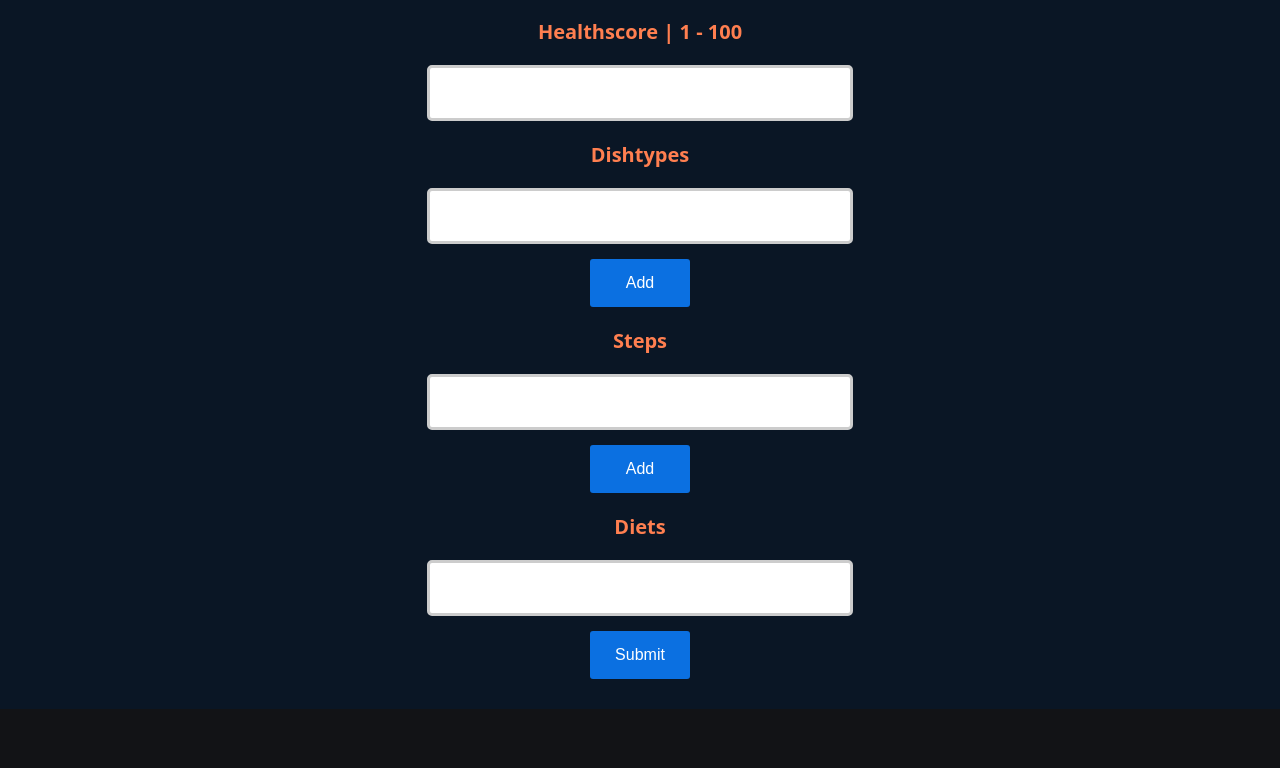
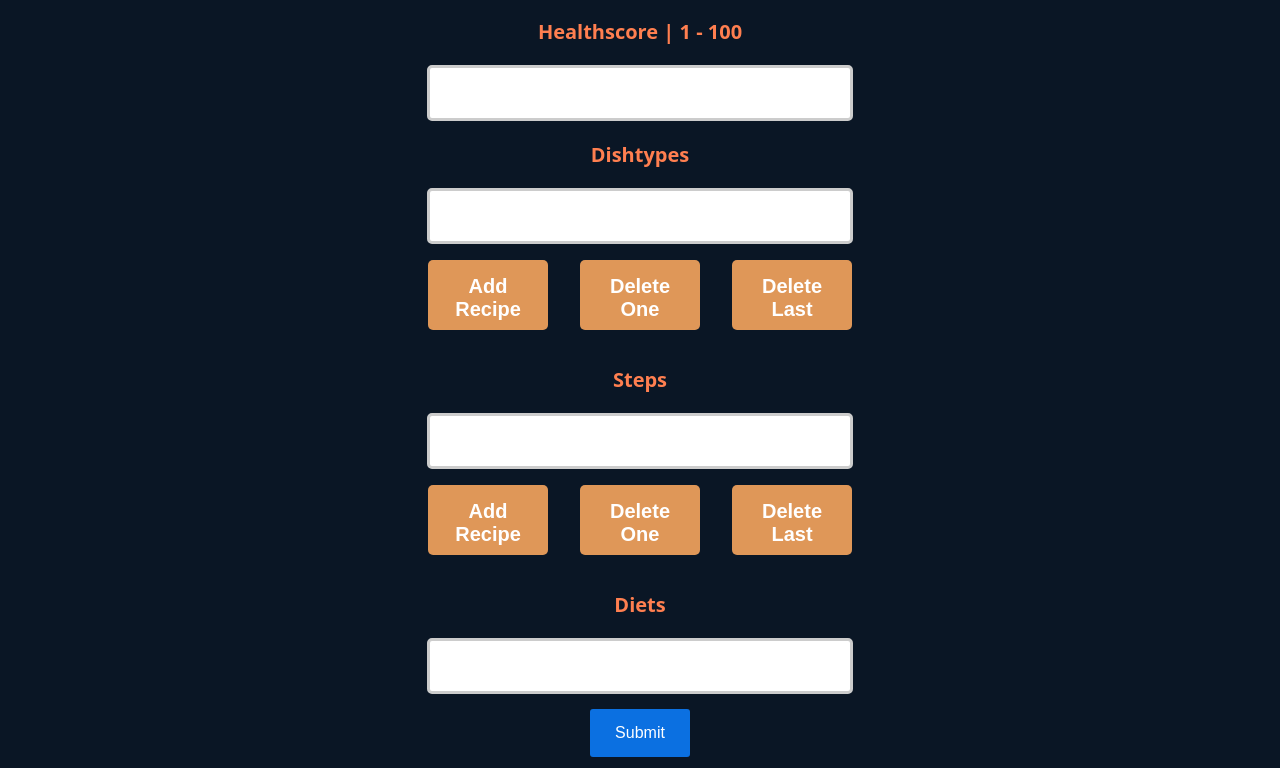
Before and after one commit to felduque/food-page, a React (Create React App) app in the folder client/: page /form in a window 1280 px wide. Shown: the part 597-1365 px from the top of the page. Before the commit the page ends 1306 px from the top, so only its background shows below. Built offline with nearby package versions, Linux system fonts and the light colour scheme.

Commit message:
Update Project

```diff
--- a/client/src/components/About/About.jsx
+++ b/client/src/components/About/About.jsx
@@ -1,11 +1,14 @@
-import React from 'react'
-
 import style from "./About.module.css";
 import image from './profile.jpeg'
 import { Navbar } from '../Navbar/Navbar.jsx'
-
+import { Loading } from '../Loading/Loading';
+import { useState } from 'react';
 export  const  About = () => {
-  // const [loading, setLoading] = React.useState(false)
+  const [loading, setLoading] = useState(true);
+  setTimeout(() => {
+    setLoading(false);
+  }, 3000);
+  if(loading) return (<Loading />)
     return (
       <>
       <Navbar />
--- a/client/src/components/Card/Card.jsx
+++ b/client/src/components/Card/Card.jsx
@@ -3,8 +3,8 @@ import { useEffect, useState } from "react";
 import { Link } from "react-router-dom";
 import "./card.css";
 import { useSelector } from "react-redux";
+export const Card = ({ pagination }) => {
 
-export const Card = ({ pagination }) => {
   const [recipes, setRecipes] = useState([]);
   const selector = useSelector((state) => state.search);
   const selectorRecipe = useSelector((state) => state.recipe);
@@ -12,10 +12,6 @@ export const Card = ({ pagination }) => {
   useEffect(() => {
     setRecipes(selectorRecipe);
   }, [selectorRecipe]);
-
-
-  console.log(recipes, "Estoy en el card")
-
   if (selector.length === 0) {
     return (
       <>
--- a/client/src/components/CardDetail/CardDetail.jsx
+++ b/client/src/components/CardDetail/CardDetail.jsx
@@ -6,8 +6,13 @@ import style from "./CardDetail.module.css";
 import { Star } from "../Icons/Star.js";
 import { Link } from "react-router-dom";
 import { HomeIcon } from "../Icons/Home.js";
+import { Loading } from "../Loading/Loading.jsx";
 
 export const CardDetail = (props) => {
+  const [loading, setLoading] = useState(true);
+  setTimeout(() => {
+    setLoading(false);
+  }, 3000);
   const { id } = useParams();
   const [recipes, setRecipes] = useState({});
   useEffect(() => {
@@ -15,6 +20,7 @@ export const CardDetail = (props) => {
       setRecipes(recipe);
     });
   }, [id]);
+  if(loading) return (<Loading />)
   return (
     <>
       <div className={style.cardDetail_container}>
--- a/client/src/components/Formulario/Formulario.jsx
+++ b/client/src/components/Formulario/Formulario.jsx
@@ -5,8 +5,9 @@ import { validate } from "./validate";
 import { createRecipe } from "../../Api/Api";
 import { Navbar } from "../Navbar/Navbar";
 import { useNavigate } from "react-router-dom";
-
+import { Loading } from "../Loading/Loading";
 export const Formulario = () => {
+  const [loading, setLoading] = useState(false);
   const [errors, setErrors] = useState({});
   const [steps, setSteps] = useState("");
   const [dishtypes, setDishtypes] = useState("");
@@ -62,8 +63,8 @@ export const Formulario = () => {
       }
       setErrors({});
 
-      let healt = parseInt(dataRecipe.healthscore)
-      let diet  = parseInt(dataRecipe.typedietId)
+      let healt = parseInt(dataRecipe.healthscore);
+      let diet = parseInt(dataRecipe.typedietId);
       createRecipe({
         name: dataRecipe.name,
         summary: dataRecipe.summary,
@@ -72,14 +73,16 @@ export const Formulario = () => {
         dishtypes: dataRecipe.dishtypes,
         steps: dataRecipe.steps,
         typedietId: diet,
-        }
-      )
+      });
       navigate("/home");
     }
   };
+  // Steps and dishtypes
 
   const handleSteps = (e) => {
     e.preventDefault();
+    if(dataRecipe.steps.length === 15) return alert("El maximo son 14 pasos")
+    if(steps.length >= 220) return alert("El maximo son 220 caracteres")
     setDataRecipe({
       ...dataRecipe,
       steps: [...dataRecipe.steps, steps],
@@ -87,15 +90,66 @@ export const Formulario = () => {
     setSteps("");
   };
 
+  const deleteOneStep = (e) => {
+    let steps = dataRecipe.steps;
+    if(steps.length === 0) return alert("No hay pasos para eliminar")
+    let index = e.target.value;
+    steps.splice(index, 1);
+    setDataRecipe({
+      ...dataRecipe,
+      steps: steps,
+    });
+  }
+
+  const deleteLastStep = (e) => {
+    let steps = dataRecipe.steps;
+    if(steps.length === 0) return alert("No hay pasos para eliminar")
+    steps.pop();
+    setDataRecipe({
+      ...dataRecipe,
+      steps: steps,
+    });
+  }
+
   const handleDishtypes = (e) => {
+    e.preventDefault();
+    if(dataRecipe.dishtypes.length === 8) return alert("El maximo son 7 tipos de platos")
+    if(dishtypes.length >= 220) return alert("El maximo son 220 caracteres")
     setDataRecipe({
       ...dataRecipe,
       dishtypes: [...dataRecipe.dishtypes, dishtypes],
     });
-
     setDishtypes("");
   };
 
+
+  const deleteOneDishtype = (e) => {
+    let dishtypes = dataRecipe.dishtypes;
+    if(dishtypes.length === 0) return alert("No hay tipos de platos para eliminar")
+    let index = e.target.value;
+    dishtypes.splice(index, 1);
+    setDataRecipe({
+      ...dataRecipe,
+      dishtypes: dishtypes,
+    });
+  }
+
+  const deleteLastDishtype = (e) => {
+    let dishtypes = dataRecipe.dishtypes;
+    if(dishtypes.length === 0) return alert("No hay tipos de platos para eliminar")
+    dishtypes.pop();
+    setDataRecipe({
+      ...dataRecipe,
+      dishtypes: dishtypes,
+    });
+  }
+
+
+  setTimeout(() => {
+    setLoading(true);
+  }, 3000);
+
+  if (!loading) return <Loading />;
   return (
     <div className={style.contend_form}>
       <Navbar />
@@ -179,9 +233,17 @@ export const Formulario = () => {
           value={dishtypes}
           onChange={(e) => handleChange(setDishtypes(e.target.value))}
         />
+        <div className={style.contend_btn}>
         <button type="button" onClick={handleDishtypes}>
-          Add
+          Add Recipe
         </button>
+        <button type="button" onClick={deleteOneDishtype}>
+          Delete One
+        </button>
+        <button type="button" onClick={deleteLastDishtype}>
+          Delete Last
+        </button>
+        </div>
         {dataRecipe.dishtypes &&
           dataRecipe.dishtypes.map((e, i) => {
             return (
@@ -203,9 +265,17 @@ export const Formulario = () => {
           value={steps}
           onChange={(e) => handleChange(setSteps(e.target.value))}
         />
+        <div className={style.contend_btn}>
         <button type="button" onClick={handleSteps}>
-          Add
+          Add Recipe
         </button>
+        <button type="button" onClick={deleteOneStep}>
+          Delete One
+        </button>
+        <button type="button" onClick={deleteLastStep} >
+          Delete Last
+        </button>
+        </div>
         {dataRecipe.steps &&
           dataRecipe.steps.map((e, i) => {
             return (
--- a/client/src/components/Formulario/Formulario.module.css
+++ b/client/src/components/Formulario/Formulario.module.css
@@ -19,13 +19,15 @@
 .contend_form > h1 {
   font-size: 3rem;
   color: #ffffff;
-  font-family: system-ui, -apple-system, BlinkMacSystemFont, 'Segoe UI', Roboto, Oxygen, Ubuntu, Cantarell, 'Open Sans', 'Helvetica Neue', sans-serif;
+  font-family: system-ui, -apple-system, BlinkMacSystemFont, "Segoe UI", Roboto,
+    Oxygen, Ubuntu, Cantarell, "Open Sans", "Helvetica Neue", sans-serif;
   font-weight: bold;
   margin: 20px 0;
 }
 
 .contend_form > form > label {
-  font-family: system-ui, -apple-system, BlinkMacSystemFont, 'Segoe UI', Roboto, Oxygen, Ubuntu, Cantarell, 'Open Sans', 'Helvetica Neue', sans-serif;
+  font-family: system-ui, -apple-system, BlinkMacSystemFont, "Segoe UI", Roboto,
+    Oxygen, Ubuntu, Cantarell, "Open Sans", "Helvetica Neue", sans-serif;
   font-size: 20px;
   font-weight: bold;
   color: coral;
@@ -35,14 +37,16 @@
 .err {
   font-size: 1rem;
   color: #ff7700;
-  font-family: system-ui, -apple-system, BlinkMacSystemFont, 'Segoe UI', Roboto, Oxygen, Ubuntu, Cantarell, 'Open Sans', 'Helvetica Neue', sans-serif;
+  font-family: system-ui, -apple-system, BlinkMacSystemFont, "Segoe UI", Roboto,
+    Oxygen, Ubuntu, Cantarell, "Open Sans", "Helvetica Neue", sans-serif;
   font-weight: bold;
 }
 
 .list {
   font-size: 1rem;
-  color: #99B9DC;
-  font-family: system-ui, -apple-system, BlinkMacSystemFont, 'Segoe UI', Roboto, Oxygen, Ubuntu, Cantarell, 'Open Sans', 'Helvetica Neue', sans-serif;
+  color: #99b9dc;
+  font-family: system-ui, -apple-system, BlinkMacSystemFont, "Segoe UI", Roboto,
+    Oxygen, Ubuntu, Cantarell, "Open Sans", "Helvetica Neue", sans-serif;
   margin: 5px;
   padding-bottom: 10px;
   text-align: start;
@@ -51,7 +55,8 @@
 .count {
   font-size: 1rem;
   color: #ff7700;
-  font-family: system-ui, -apple-system, BlinkMacSystemFont, 'Segoe UI', Roboto, Oxygen, Ubuntu, Cantarell, 'Open Sans', 'Helvetica Neue', sans-serif;
+  font-family: system-ui, -apple-system, BlinkMacSystemFont, "Segoe UI", Roboto,
+    Oxygen, Ubuntu, Cantarell, "Open Sans", "Helvetica Neue", sans-serif;
   font-weight: bold;
   text-align: start;
 }
@@ -66,3 +71,16 @@
   font-size: 16px;
   outline: none;
 }
+
+.contend_btn > button {
+  width: 120px;
+  height: 70px;
+  background-color: #df9758;
+  border: none;
+  border-radius: 5px;
+  color: #ffffff;
+  font-size: 20px;
+  font-weight: bold;
+  margin: 16px;
+  cursor: pointer;
+}
--- a/client/src/components/Home/Home.jsx
+++ b/client/src/components/Home/Home.jsx
@@ -7,15 +7,16 @@ import {Search} from "../SideBar/Search.jsx";
 import {Footer} from "../Footer/Footer.jsx";
 import { Card } from "../Card/Card.jsx";
 import { useEffect, useState } from "react";
-// import { useSelector } from "react-redux";
 import { useDispatch } from "react-redux";
 import { addRecipe } from "../../redux/reducers/recipeSlice";
+import { Loading } from "../Loading/Loading";
 
 export const Home = () => {
   const [id, setId] = useState(0);
+  const [loading, setLoading] = useState(true);
   const [lengthRecipe, setLengthRecipe] = useState(0);
   const dispatch = useDispatch();
-  // const selector = useSelector((state) => state);
+  const [ pagination, setPagination ] = useState(6)
   useEffect(() => {
     getAllRecipes().then((recipes) => {
       const id = recipes.map((recipe) => recipe.id);
@@ -36,8 +37,10 @@ export const Home = () => {
       console.log(recipes, "Estoy en Home")
     });
   }, [dispatch])
-
-  const [ pagination, setPagination ] = useState(6)
+  setTimeout(() => {
+    setLoading(false);
+  }, 3000);
+  if(loading) return (<Loading />)
   return (
     <>
     <div className="layout">
--- a/client/src/components/Loading/Loading.jsx
+++ b/client/src/components/Loading/Loading.jsx
@@ -2,8 +2,10 @@ import React from "react";
 import style from "./Loading.module.css";
 export const Loading = () => {
   return (
-    <div className={style.container}>
-    <div className={style.loader}></div>
+    <div className={style.loading}>
+      <div className={style.loading__container}>
+        <div className={style.loading__container__circle}></div>
+      </div>
     </div>
   );
 };
```
Also changed, not shown: client/src/components/Loading/Loading.module.css (+15 -61 lines). Lines whose indentation alone changed are shown as unchanged.
